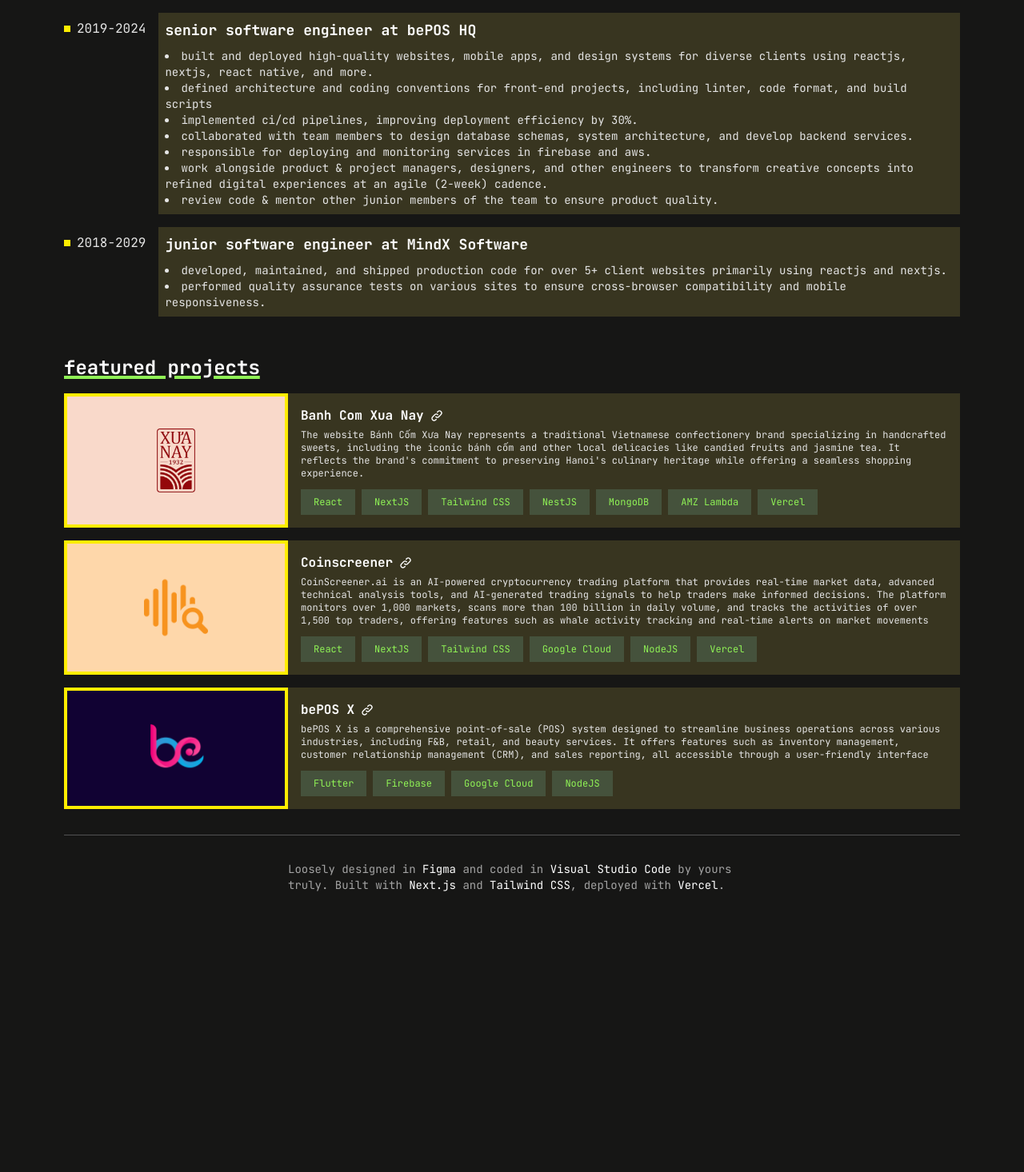
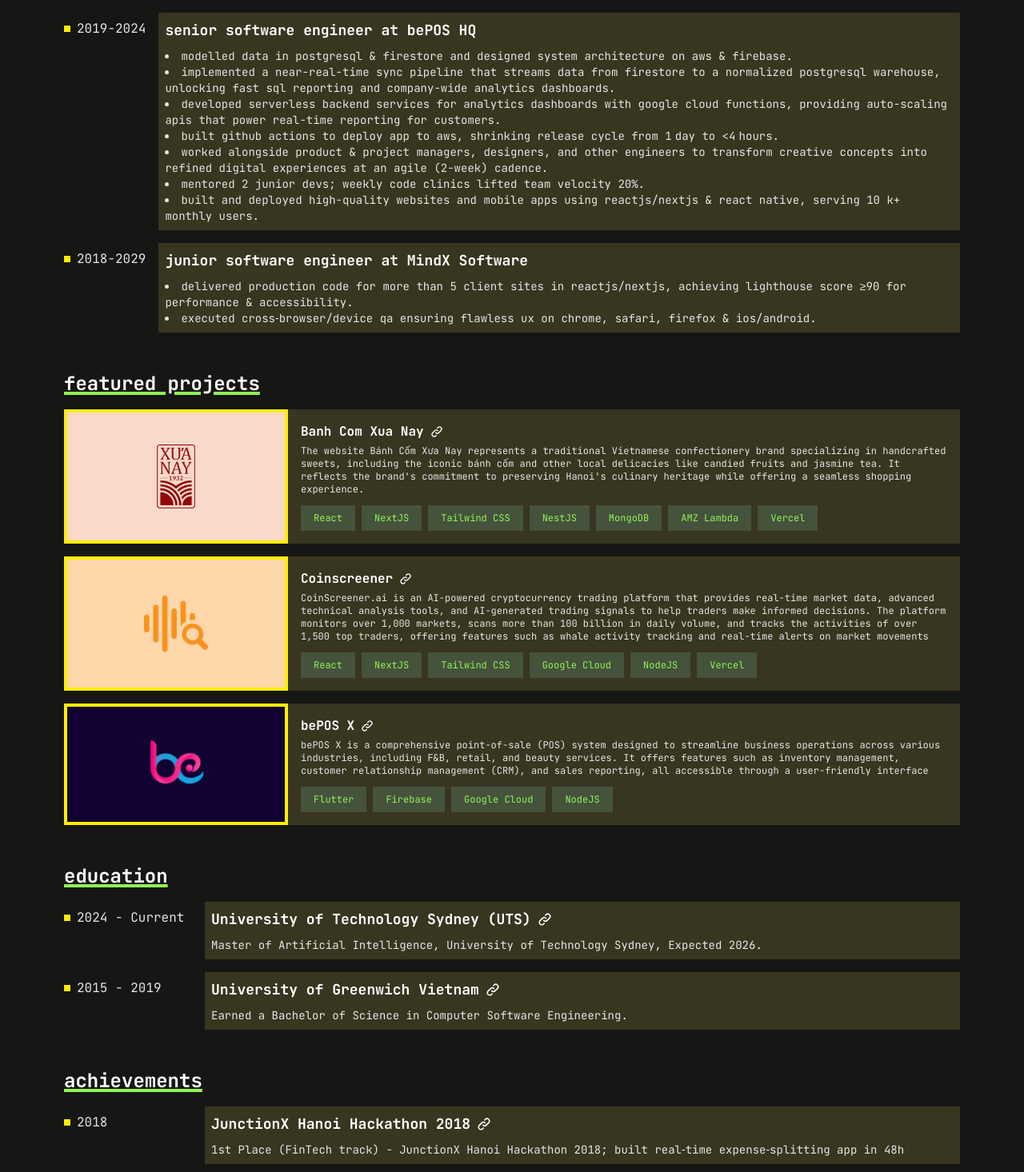
Before and after one commit to ngdangduy13/portfolio, a Next.js app: page / in a window 1280 px wide. Shown: the part 444-1910 px from the top of the page at 80% size. Before the commit the page ends 1641 px from the top, so only its background shows below. Built offline with nearby package versions, Linux system fonts and the light colour scheme.

Commit message:
Update information

```diff
--- a/src/app/page.tsx
+++ b/src/app/page.tsx
@@ -14,13 +14,13 @@
     description:
       "develop and maintain essential components while collaborating closely with cross-functional teams, including developers, designers, and product owners, to implement and deliver solutions that adhere to best practices in web accessibility.",
     points: [
-      "Built and deployed high-quality websites, mobile apps, and design systems for diverse clients using ReactJS, NextJS, React Native, and more.",
-      "Defined architecture and coding conventions for front-end projects, including linter, code format, and build scripts",
-      "Implemented CI/CD pipelines, improving deployment efficiency by 30%.",
-      "Collaborated with team members to design database schemas, system architecture, and develop backend services.",
-      "Responsible for deploying and monitoring services in Firebase and AWS.",
-      "Work alongside product & project managers, designers, and other engineers to transform creative concepts into refined digital experiences at an agile (2-week) cadence.",
-      "Review code & mentor other junior members of the team to ensure product quality.",
+      "Modelled data in PostgreSQL & Firestore and designed system architecture on AWS & Firebase.",
+      "Implemented a near-real-time sync pipeline that streams data from Firestore to a normalized PostgreSQL warehouse, unlocking fast SQL reporting and company-wide analytics dashboards.",
+      "Developed serverless backend services for analytics dashboards with Google Cloud Functions, providing auto-scaling APIs that power real-time reporting for customers.",
+      "Built GitHub Actions to deploy app to AWS, shrinking release cycle from 1 day to <4 hours.",
+      "Worked alongside product & project managers, designers, and other engineers to transform creative concepts into refined digital experiences at an agile (2-week) cadence.",
+      "Mentored 2 junior devs; weekly code clinics lifted team velocity 20%.",
+      "Built and deployed high-quality websites and mobile apps using ReactJS/NextJS & React Native, serving 10 K+ monthly users.",
     ],
   },
   {
@@ -29,9 +29,25 @@
     description:
       "collaborated with developers and designers to deliver websites and mobile applications for diverse clients, ensuring high-quality solutions that meet specific business needs.",
     points: [
-      "Developed, maintained, and shipped production code for over 5+ client websites primarily using ReactJS and NextJS.",
-      "Performed quality assurance tests on various sites to ensure cross-browser compatibility and mobile responsiveness.",
+      "Delivered production code for more than 5 client sites in ReactJS/NextJS, achieving Lighthouse score ≥90 for performance & accessibility.",
+      "Executed cross‑browser/device QA ensuring flawless UX on Chrome, Safari, Firefox & iOS/Android.",
     ],
+  },
+];
+
+const education = [
+  {
+    period: "2024 - Current",
+    name: "University of Technology Sydney (UTS)",
+    description:
+      "Master of Artificial Intelligence, University of Technology Sydney, Expected 2026.",
+    website: "https://www.uts.edu.au/",
+  },
+  {
+    period: "2015 - 2019",
+    name: "University of Greenwich Vietnam",
+    description: "Earned a Bachelor of Science in Computer Software Engineering.",
+    website: "https://greenwich.edu.vn/",
   },
 ];
 
@@ -100,7 +116,8 @@
               </div>
 
               <div className="mt-4 text-neutral-200 text-sm">
-                I build accessible, pixel-perfect digital experiences for the web.
+                just a wizard turning caffeine and TypeScript into whatever digital magic you
+                desire—no rabbits, just reliable releases.
               </div>
 
               <div className="mt-4 grid gap-2">
@@ -205,6 +222,64 @@
               ))}
             </div>
           </div>
+
+          {/* Education */}
+          <div>
+            <Title>education</Title>
+            <div className="grid gap-4 md:mt-4">
+              {education.map((item, index) => (
+                <div
+                  key={`education-${index}`}
+                  className="flex items-start md:gap-4 flex-col md:flex-row"
+                >
+                  <div className="flex gap-2 items-center py-2 w-[160px]">
+                    <Dot />
+                    <span>{item.period}</span>
+                  </div>
+
+                  <a
+                    className="p-2 flex-1 bg-[rgba(189,176,78,0.2)] cursor-pointer text-sm"
+                    href={item.website}
+                    target="_blank"
+                  >
+                    <div className="flex items-center gap-2 font-bold text-lg text-white transition-all hover:underline hover:text-primary-500">
+                      {item.name}
+                      <HiOutlineLink />
+                    </div>
+                    <div className="mt-2">{item.description}</div>
+                  </a>
+                </div>
+              ))}
+            </div>
+          </div>
+
+          <div>
+            <Title>achievements</Title>
+
+            <div className="flex items-start md:gap-4 flex-col md:flex-row mt-4">
+              <div className="flex gap-2 items-center py-2 w-[160px]">
+                <Dot />
+                <span>2018</span>
+              </div>
+
+              <a
+                className="p-2 flex-1 bg-[rgba(189,176,78,0.2)] cursor-pointer text-sm"
+                href={
+                  "https://devpost.com/software/finpig_final?_gl=1*c7zopr*_gcl_au*MTk5MDEwNzM3Ni4xNzQ1NDc2Mzc2*_ga*MTg0NDQ1MDkxNC4xNzQ1NDc2Mzc2*_ga_0YHJK3Y10M*MTc0NTQ3NjM3Ni4xLjEuMTc0NTQ3NjQxMi4wLjAuMA.."
+                }
+                target="_blank"
+              >
+                <div className="flex items-center gap-2 font-bold text-lg text-white transition-all hover:underline hover:text-primary-500">
+                  JunctionX Hanoi Hackathon 2018
+                  <HiOutlineLink />
+                </div>
+                <div className="mt-2">
+                  1st Place (FinTech track) - JunctionX Hanoi Hackathon 2018; built real‑time
+                  expense‑splitting app in 48h
+                </div>
+              </a>
+            </div>
+          </div>
         </main>
         <div className="h-[1px] w-full bg-neutral-600" />
         <footer className="text-neutral-400 text-sm md:w-[50%] self-center">
```
